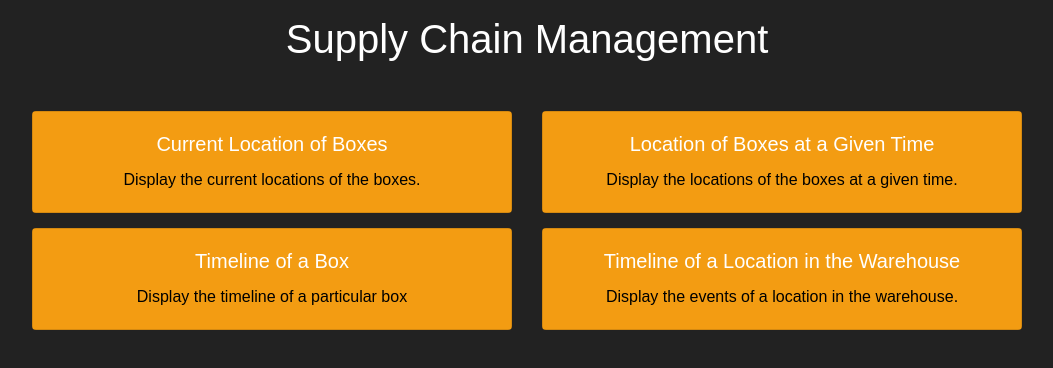
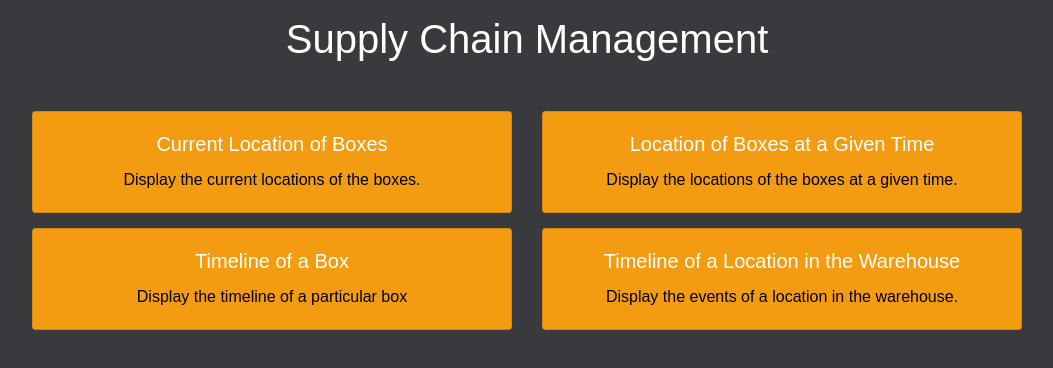
Before and after one commit to abishekpadaki/howathon_2019_cae, a React (Create React App) app in the folder howathon_app/: page / in a window 1280 px wide. Shown: the top 368 px of the page, without its empty margins (113-1166 px from the left). Built offline with nearby package versions, Linux system fonts and the light colour scheme.

Commit message:
Added react-router-dom and chnages to card component

```diff
--- a/howathon_app/package.json
+++ b/howathon_app/package.json
@@ -7,6 +7,7 @@
     "react": "^16.10.2",
     "react-bootstrap": "^1.0.0-beta.14",
     "react-dom": "^16.10.2",
+    "react-router-dom": "^5.1.2",
     "react-scripts": "3.2.0"
   },
   "scripts": {
--- a/howathon_app/public/index.html
+++ b/howathon_app/public/index.html
@@ -34,7 +34,7 @@
   * {
     margin: 0%;
     font-family: 'Titillium Web', sans-serif;
-    background: #222222;
+    background: #383A3E;
     color: white;
 
 
--- a/howathon_app/src/components/Card/index.js
+++ b/howathon_app/src/components/Card/index.js
@@ -1,22 +1,32 @@
 import React from "react";
+import {Link} from 'react-router-dom'
 import { Card } from "react-bootstrap";
 import './styles.css';
 
-const CardComponent=props=>{
-    const {cardtxt, carddesc} =props;
+export default class CardComponent extends React.Component{
+    constructor(props){
+        super(props);
+
+    }
+
+      render(){
     return(
-        <div className="custom_card">
+        <>
+        <Link className="custom_card" to="/layout" style={{ textDecoration: 'none' }}>
+
+
         <Card style={{ width: "30rem" }}>
                 <Card.Body>
-                  <Card.Title>{cardtxt}</Card.Title>
+                  <Card.Title>{this.props.cardtxt}</Card.Title>
 
                   <Card.Text>
-                    {carddesc}
+                    {this.props.carddesc}
                   </Card.Text>
                 </Card.Body>
               </Card>
-              </div>
+
+              </Link>
+              </>
     )
+}
 };
-
-export default CardComponent;
--- a/howathon_app/src/index.js
+++ b/howathon_app/src/index.js
@@ -1,11 +1,25 @@
 import React from 'react';
 import ReactDOM from 'react-dom';
+import { Route, Link, BrowserRouter as Router } from 'react-router-dom'
 
 import 'bootstrap/dist/css/bootstrap.min.css';
 import HomePage from './features/HomePage/homepage';
+import Layout from './features/Layout/index';
 import * as serviceWorker from './serviceWorker';
+const routing = (
+    <Router>
+      <div>
+        <Route exact path="/" component={HomePage} />
+        <Route exact path="/layout" render={()=>{
+        return(<Layout/>);
+        }}
+        />
 
-ReactDOM.render(<HomePage/>, document.getElementById('root'));
+      </div>
+    </Router>
+  )
+
+ReactDOM.render(routing, document.getElementById('root'));
 
 // If you want your app to work offline and load faster, you can change
 // unregister() to register() below. Note this comes with some pitfalls.
```
Also changed, not shown: 1 other file (tests, documents, lock files or other folders).
